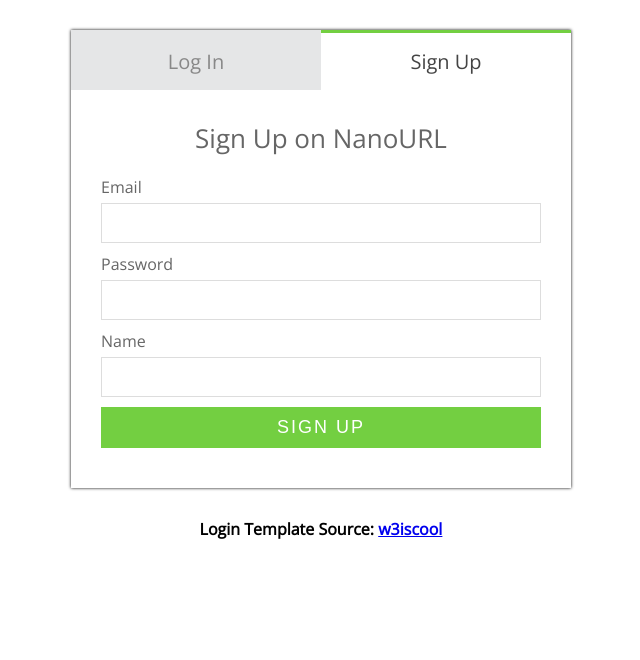
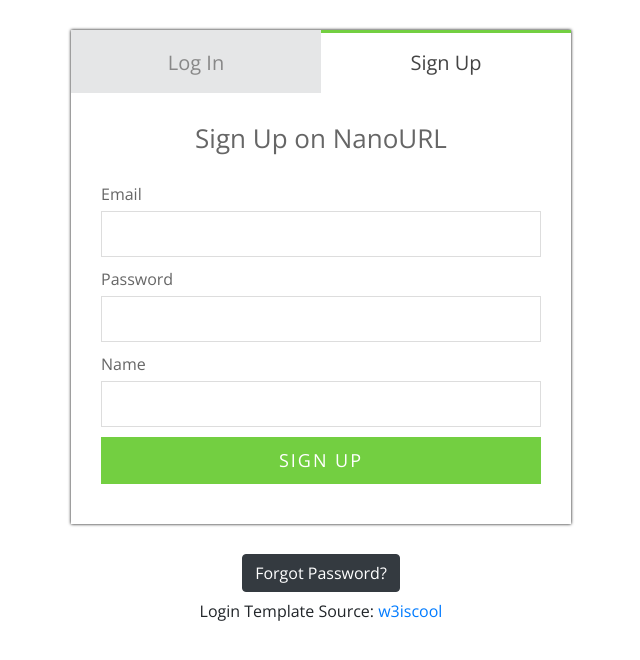
Before and after one commit to devanshumevada/nanourl, a Flask app: page /login in a window 1280 px wide, after a click on "Sign Up". Shown: the top 660 px of the page, without its empty margins (319-959 px from the left). Run offline with Flask 2, Linux system fonts and the light colour scheme; some libraries are stand-ins or nearby versions.

Commit message:
Added forgot_password functionality, made the /login url with parameters to redirect to /login so that uneccesary pop-ups are avoided

```diff
--- a/app.py
+++ b/app.py
@@ -9,4 +9,4 @@
 from general_routes import *
 
 if __name__=='__main__':
-    app.run()
+    app.run(debug=True)
--- a/config.py
+++ b/config.py
@@ -1,3 +1,5 @@
 MONGO_DB_CONNECTION='mongodb+srv://admin:admin@cluster0-jfdmf.mongodb.net/test?retryWrites=true&w=majority'
 SECRET_KEY="\x9a#\xc8'\xa1T\xdc{A#{N\x90\x94\xf2\xf3"
 SEND_GRID_API_KEY='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'
+SEND_GRID_API_LINK='https://api.sendgrid.com/v3/mail/send'
+SEND_GRID_API_HEADERS={'Content-Type':'application/json', 'Authorization':'Bearer '+SEND_GRID_API_KEY}
--- a/templates/login.html
+++ b/templates/login.html
@@ -4,7 +4,11 @@
 	<meta charset="utf-8">
 	<meta name="viewport" content="width=device-width, initial-scale=1, maximum-scale=1">
 	<!--=======Font Open Sans======-->
-    <link href='https://fonts.googleapis.com/css?family=Open+Sans' rel='stylesheet' type='text/css'>
+	<link href='https://fonts.googleapis.com/css?family=Open+Sans' rel='stylesheet' type='text/css'>
+	<script src="https://code.jquery.com/jquery-3.4.1.slim.min.js" integrity="sha384-J6qa4849blE2+poT4WnyKhv5vZF5SrPo0iEjwBvKU7imGFAV0wwj1yYfoRSJoZ+n" crossorigin="anonymous"></script>
+    <script src="https://cdn.jsdelivr.net/npm/popper.js@1.16.0/dist/umd/popper.min.js" integrity="sha384-Q6E9RHvbIyZFJoft+2mJbHaEWldlvI9IOYy5n3zV9zzTtmI3UksdQRVvoxMfooAo" crossorigin="anonymous"></script>
+    <link rel="stylesheet" href="https://stackpath.bootstrapcdn.com/bootstrap/4.4.1/css/bootstrap.min.css" integrity="sha384-Vkoo8x4CGsO3+Hhxv8T/Q5PaXtkKtu6ug5TOeNV6gBiFeWPGFN9MuhOf23Q9Ifjh" crossorigin="anonymous">
+    <script src="https://stackpath.bootstrapcdn.com/bootstrap/4.4.1/js/bootstrap.min.js" integrity="sha384-wfSDF2E50Y2D1uUdj0O3uMBJnjuUD4Ih7YwaYd1iqfktj0Uod8GCExl3Og8ifwB6" crossorigin="anonymous"></script>
 	<!--StyleSheet-->
   <link rel="stylesheet" href="{{url_for('static',filename='style.css')}}">
   <title>Login - NanoURL</title>
@@ -23,8 +27,6 @@
 	        <label for="password">Password</label>
 	        <input type="password" name="password" required/>
 	        <input type="submit" value="Login" class="button"/>
-          <p class="text-p"> <a href="#">Forgot password?</a> </p>
-
 	      </div>
 	  </form>
 	  <form action="/register" id="signup", method="POST">
@@ -41,7 +43,35 @@
 	  </form>
 </div>
 
-<h4 align="center">Login Template Source: <a href="http://w3iscool.com/login-sign-up-form-in-tab-style/">w3iscool</a></h4>
+<div class="text-center" style="margin-bottom: 10px;">
+	<button type="button" class="btn btn-dark" data-toggle="modal" data-target="#exampleModal">Forgot Password?</button>
+</div>
+<div class="modal fade" id="exampleModal" tabindex="-1" role="dialog" aria-labelledby="exampleModalLabel" aria-hidden="true">
+	<div class="modal-dialog" role="document">
+	  <div class="modal-content">
+		<div class="modal-header">
+		  <h5 class="modal-title" id="exampleModalLabel">Forgot Password?</h5>
+		  <button type="button" class="close" data-dismiss="modal" aria-label="Close">
+			<span aria-hidden="true">&times;</span>
+		  </button>
+		</div>
+		<div class="modal-body">
+		  <form id="forgot-password-form" method="POST" action="/forgot_password">
+			<div class="form-group">
+			  <label for="recipient-email" class="col-form-label">Email</label>
+			  <input type="text" class="form-control" id="recipient-email" name="recipient-email">
+			</div>
+		  </form>
+		</div>
+		<div class="modal-footer">
+		  <button type="button" class="btn btn-secondary" data-dismiss="modal">Close</button>
+		  <button type="submit" class="btn btn-primary" form="forgot-password-form">Send Instructions</button>
+		</div>
+	  </div>
+	</div>
+  </div>
+
+<h6 align="center">Login Template Source: <a href="http://w3iscool.com/login-sign-up-form-in-tab-style/">w3iscool</a></h4>
 <script src='http://cdnjs.cloudflare.com/ajax/libs/jquery/2.1.3/jquery.min.js'></script>
 <script type="text/javascript">
 $(document).ready(function(){
@@ -58,19 +88,28 @@
 });
 
 {% if user_not_exists %}
-  alert('Wrong username or Password');
+  alert('User with this combination of email and password or either of either or password does not exist');
+  window.location='/login';
 {% endif %}
 
 {% if account_verification is false %}
   alert('Account is not verified');
+  window.location = '/login';
 {% endif %}
 
 {% if user_already_exists %}
   alert('User already exists');
+  window.location('/login');
 {% endif %}
 
 {% if email_sent %}
   alert('A verification email has been sent, please verify your user account');
+  window.location = '/login';
+{% endif %}
+
+{% if forgot_password_instructions %}
+	alert('An email containing password has been sent to on your registered email address');
+	window.location = '/login';
 {% endif %}
 </script>
 </body>
--- a/user_auth_routes.py
+++ b/user_auth_routes.py
@@ -2,7 +2,7 @@
 from flask import request, redirect, url_for, session, render_template
 from db import db_links, db_user
 from helper import user_logged_in
-from send_emails import send_account_verification_email
+from send_emails import send_account_verification_email, send_forgot_password_instructions_email
 from bson import ObjectId
 
 
@@ -26,13 +26,20 @@
         if request.method=='POST':
                user=db_user.find_one({'email':request.form['email'],'password':request.form['password']})
                if user is None:
-                       return render_template('login.html',user_not_exists=True)
+                       return redirect(url_for('login',user_not_exists=True))
                if user['is_verified']==0:
-                       return render_template('login.html', account_verification=False)
+                       return redirect(url_for('login', account_verification=False))
                else:
                         session['user']=str(user['_id'])
                         return redirect('/')
-        return render_template('login.html', user_already_exists=request.args.get('user_already_exists'),email_sent=request.args.get('email_sent'))
+
+        return render_template('login.html',
+                user_already_exists=request.args.get('user_already_exists'),
+                email_sent=request.args.get('email_sent'),
+                user_not_exists=request.args.get('user_not_exists'),
+                account_verification=request.args.get('account_verification'),
+                forgot_password_instructions=request.args.get('forgot_password_instructions')
+        )
 
 @app.route('/logout')
 def logout():
@@ -45,3 +52,12 @@
                 return '<h4>Account already verified, please <a href="/login">Log In</a></h4>'
         db_user.update_one({'_id':ObjectId(user_id)},{'$set':{'is_verified':1}})
         return '<h4>Account Verified! <a href="/login">Click Here</a> to log in'
+
+@app.route('/forgot_password', methods=['POST'])
+def forgot_password():
+        email = request.form['recipient-email']
+        user = db_user.find_one({'email':email})
+        if user is None:
+                return redirect(url_for('login',user_not_exists=True))
+        send_forgot_password_instructions_email(user['email'],user['password'])
+        return redirect(url_for('login', forgot_password_instructions=True))
```
Also changed, not shown: send_emails.py (+7 -4 lines), static/style.css (line endings or trailing spaces).
